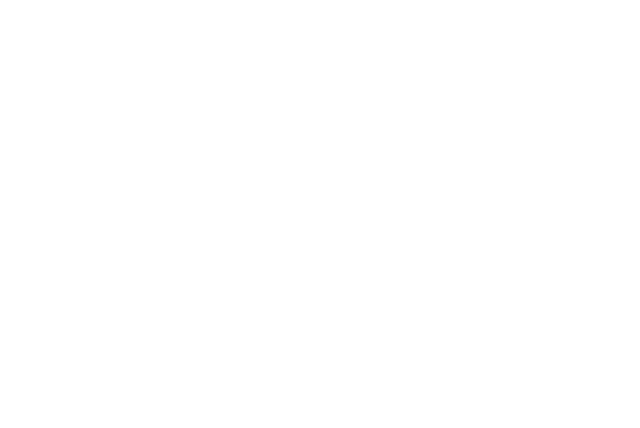
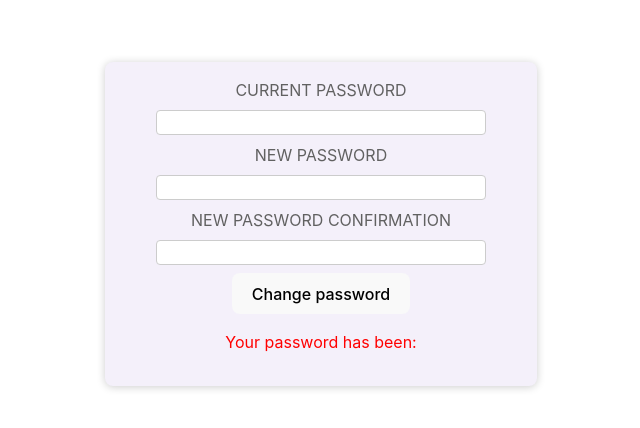
Before and after one commit to RadovanPrijic/Carpool-Platform-Frontend, a React (Vite) app: page /password-reset in a window 1280 px wide. Shown: the part 176-604 px from the top of the page, without its empty margins (319-959 px from the left). Built offline with nearby package versions, Linux system fonts and the light colour scheme.

Commit message:
Implemented password reset functionality.

```diff
--- a/src/App.tsx
+++ b/src/App.tsx
@@ -17,8 +17,8 @@
 import UserProfilePage from "./pages/UserProfile";
 import EmailChangePage from "./pages/EmailChange";
 import EmailConfirmationPage from "./pages/EmailConfirmation";
-import PasswordConfirmationPage from "./pages/PasswordConfirmation";
 import PasswordResetPage from "./pages/PasswordReset";
+import InitiatePasswordResetPage from "./pages/InitiatePasswordReset";
 
 function App() {
   const router = createBrowserRouter(
@@ -40,8 +40,11 @@
           />
         </Route>
 
-        <Route path="change-password" element={<PasswordResetPage />} />
-        <Route path="password-reset" element={<PasswordConfirmationPage />} />
+        <Route
+          path="initiate-password-reset"
+          element={<InitiatePasswordResetPage />}
+        />
+        <Route path="password-reset" element={<PasswordResetPage />} />
       </>
     )
   );
--- a/src/pages/EmailChange.tsx
+++ b/src/pages/EmailChange.tsx
@@ -28,7 +28,7 @@
     }));
   };
 
-  const handleLogin = (event: React.FormEvent<HTMLFormElement>) => {
+  const handleEmailChange = (event: React.FormEvent<HTMLFormElement>) => {
     event.preventDefault();
     const emailDTO: EmailDTO = {
       ...formData,
@@ -39,7 +39,7 @@
   return (
     <main className={classes.auth}>
       <section>
-        <form onSubmit={handleLogin}>
+        <form onSubmit={handleEmailChange}>
           <div className={classes.control}>
             <label htmlFor="email">Current email address</label>
             <input
--- a/src/pages/EmailConfirmation.tsx
+++ b/src/pages/EmailConfirmation.tsx
@@ -20,10 +20,9 @@
       console.log(response);
       if (confirmationToken) {
         dispatch(authActions.confirmEmail());
+      } else {
+        dispatch(userActions.changeUserEmail(newEmail!));
       }
-      // else {
-      //   dispatch(userActions.changeUserEmail(newEmail!));
-      // }
     },
     onError: (error) => {
       console.log(error.message);
--- a/src/pages/Home.tsx
+++ b/src/pages/Home.tsx
@@ -45,7 +45,7 @@
         <Link to="user-profile">User profile |</Link>
         <Link to="edit-user"> Edit user </Link>
         <Link to="change-email">| Change email |</Link>
-        <Link to="change-password"> Change password</Link>
+        <Link to="initiate-password-reset"> Reset password</Link>
       </div>
       <div>
         <p>
--- /dev/null
+++ b/src/pages/InitiatePasswordReset.tsx
@@ -0,0 +1,42 @@
+import { useRef } from "react";
+import classes from "./Auth.module.css";
+import { useMutation } from "@tanstack/react-query";
+import { initiatePasswordReset } from "../services/auth-service";
+
+const InitiatePasswordResetPage = () => {
+  const emailRef = useRef<HTMLInputElement | null>(null);
+
+  const { mutate } = useMutation({
+    mutationFn: initiatePasswordReset,
+    onSuccess: async (response) => {
+      console.log(response);
+    },
+  });
+
+  const handleSendingPasswordResetLink = (event: React.FormEvent) => {
+    event.preventDefault();
+    mutate(emailRef.current!.value);
+  };
+
+  return (
+    <main className={classes.auth}>
+      <section>
+        <form onSubmit={handleSendingPasswordResetLink}>
+          <div className={classes.control}>
+            <label htmlFor="email">Current email address</label>
+            <input
+              type="email"
+              required
+              id="email"
+              name="email"
+              ref={emailRef}
+            />
+          </div>
+          <button>SEND PASSWORD RESET LINK</button>
+        </form>
+      </section>
+    </main>
+  );
+};
+
+export default InitiatePasswordResetPage;
--- a/src/pages/PasswordConfirmation.tsx
+++ /dev/null
@@ -1,5 +0,0 @@
-const PasswordConfirmationPage = () => {
-  return null;
-};
-
-export default PasswordConfirmationPage;
--- a/src/pages/PasswordReset.tsx
+++ b/src/pages/PasswordReset.tsx
@@ -1,5 +1,103 @@
+import { useSearchParams } from "react-router-dom";
+import classes from "./Auth.module.css";
+import { useMutation } from "@tanstack/react-query";
+import { resetPassword } from "../services/auth-service";
+import { useState } from "react";
+import { PasswordDTO } from "../features/authentication/types";
+
 const PasswordResetPage = () => {
-  return null;
+  const [searchParams] = useSearchParams();
+  const email = searchParams.get("userEmail");
+  const resetToken = searchParams.get("resetToken");
+  const [formData, setFormData] = useState<PasswordDTO>({
+    password: "",
+    newPassword: "",
+    newPasswordConfirmation: "",
+  });
+
+  const { mutate, isSuccess, isError } = useMutation({
+    mutationFn: resetPassword,
+    onSuccess: async (response) => {
+      console.log(response);
+    },
+    onError: (error) => {
+      console.log(error.message);
+    },
+  });
+
+  const handleInputChange = (event: React.ChangeEvent<HTMLInputElement>) => {
+    const { name, value } = event.target;
+    setFormData((prevData) => ({
+      ...prevData,
+      [name]: value,
+    }));
+  };
+
+  const handlePasswordChange = (event: React.FormEvent<HTMLFormElement>) => {
+    event.preventDefault();
+    const passwordDTO: PasswordDTO = {
+      ...formData,
+    };
+    if (email && resetToken) {
+      mutate({
+        email,
+        resetToken: encodeURIComponent(resetToken),
+        passwordDTO,
+      });
+    }
+  };
+
+  return (
+    <main className={classes.auth}>
+      <section>
+        <form onSubmit={handlePasswordChange}>
+          <div className={classes.control}>
+            <label htmlFor="password">Current password</label>
+            <input
+              type="password"
+              required
+              id="password"
+              name="password"
+              value={formData.password}
+              onChange={handleInputChange}
+            />
+          </div>
+          <div className={classes.control}>
+            <label htmlFor="new-password">New password</label>
+            <input
+              type="password"
+              required
+              id="new-password"
+              name="newPassword"
+              value={formData.newPassword}
+              onChange={handleInputChange}
+            />
+          </div>
+          <div className={classes.control}>
+            <label htmlFor="new-password-confirmation">
+              New password confirmation
+            </label>
+            <input
+              type="password"
+              required
+              id="new-password-confirmation"
+              name="newPasswordConfirmation"
+              value={formData.newPasswordConfirmation}
+              onChange={handleInputChange}
+            />
+          </div>
+          <button>Change password</button>
+        </form>
+      </section>
+      <div style={{ color: "red" }}>
+        <p>
+          Your password has been:
+          {resetToken && isSuccess && " CHANGED."}
+          {isError && " SENT TO THE SHADOW REALM."}
+        </p>
+      </div>
+    </main>
+  );
 };
 
 export default PasswordResetPage;
```
